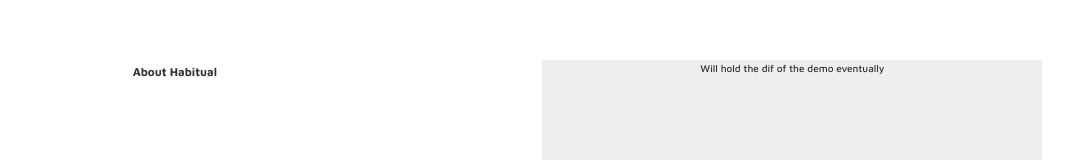
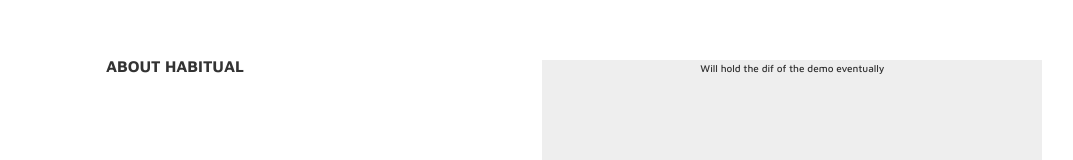
Before and after one commit to jordan-romero/habitual-frontend, a React (Create React App) app: page / in a window 1280 px wide. Shown: the part 1782-1942 px from the top of the page, without its empty margins (2-1075 px from the left). Built offline with nearby package versions, Linux system fonts and the light colour scheme; no server answers.

Commit message:
adds class to give style to heading

```diff
--- a/src/components/Demo.js
+++ b/src/components/Demo.js
@@ -3,7 +3,7 @@ import React from 'react'
 const Demo = () => {
     return (
         <section className='demo'>
-            <h3 className='demo__header'>About Habitual</h3>
+            <h3 className='demo__header heading-tertiary'>About Habitual</h3>
             <div className='demo__description'>
                 <p className='text text--1'>
                     Habitual is a habit tracker SPA that allows users to track their progress, set frequency by week, and manage their goals for personal growth.
```
